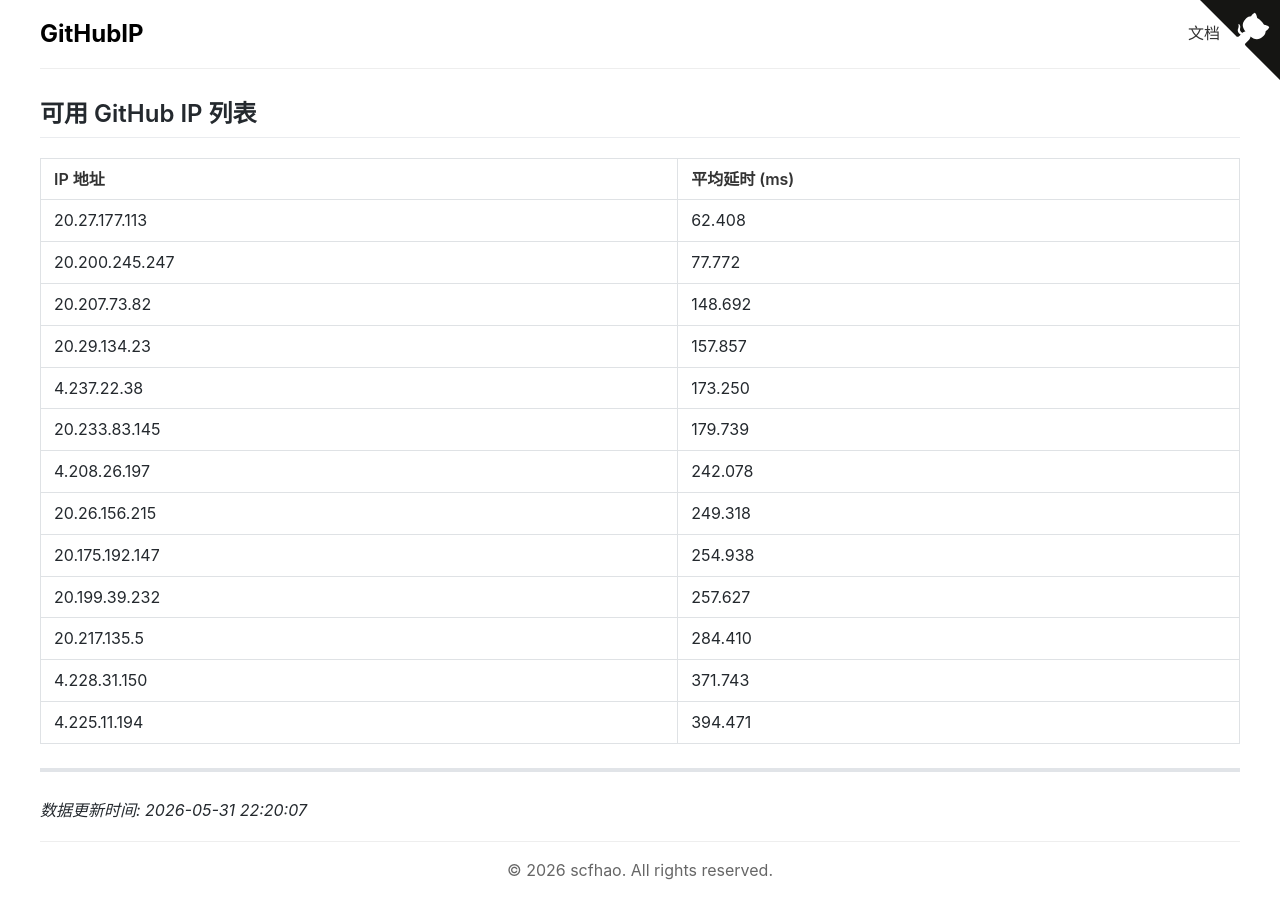
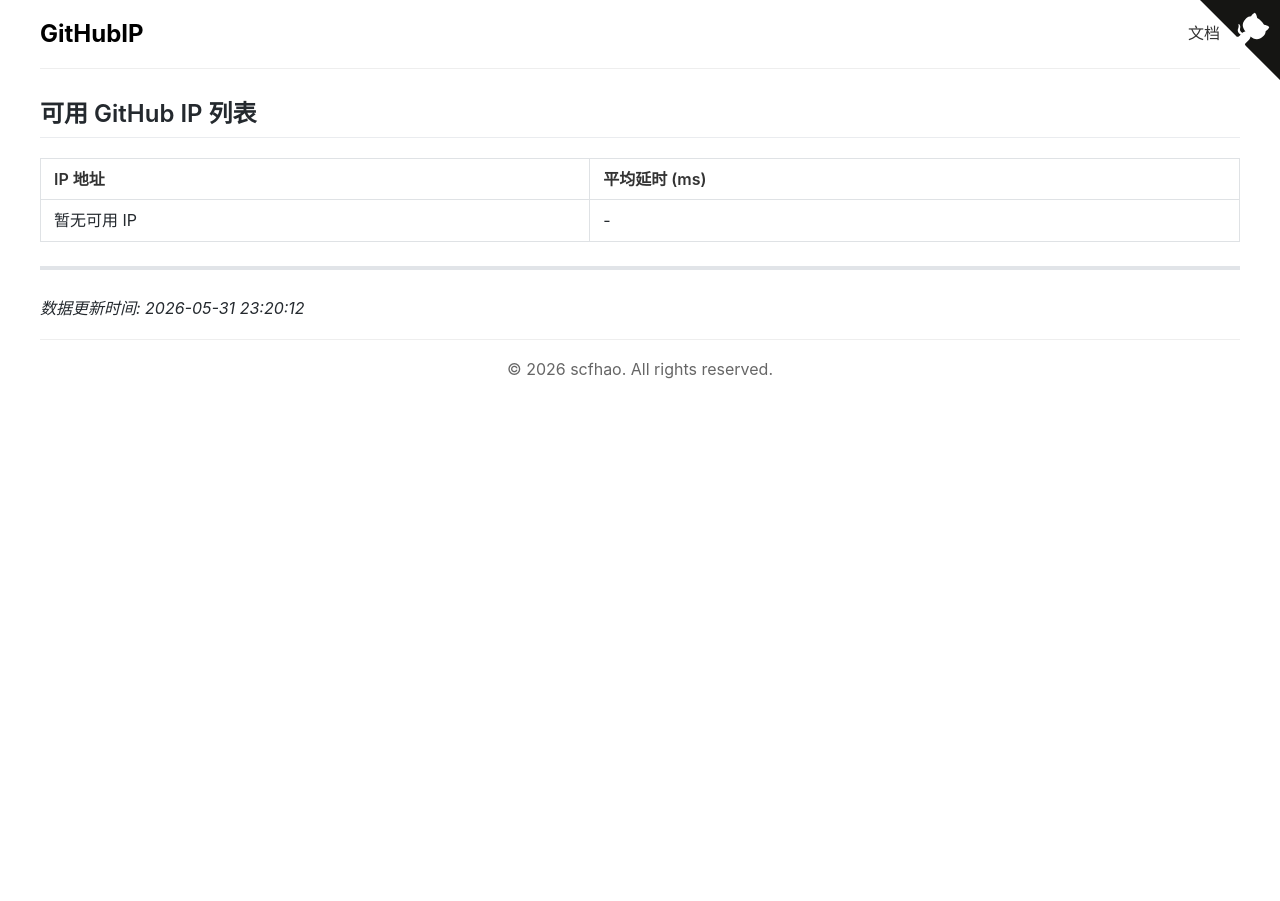
Before and after one commit to scfhao/GitHubIP, a Jekyll site: the page built from index.md, in a window 1280 px wide. Built offline with Jekyll 4.4.1, drawn with Linux system fonts in a browser that asks for light colours.

Commit message:
自动脚本执行 - 2026-05-31 23:20:12

```diff
--- a/index.md
+++ b/index.md
@@ -1,27 +1,15 @@
 ---
 layout: home
 title: GitHub IP 列表
-date: 2026-05-31 22:20:07
+date: 2026-05-31 23:20:12
 ---
 
 ## 可用 GitHub IP 列表
 
 | IP 地址 | 平均延时 (ms) |
 |---------|--------------|
-| 20.27.177.113 | 62.408 |
-| 20.200.245.247 | 77.772 |
-| 20.207.73.82 | 148.692 |
-| 20.29.134.23 | 157.857 |
-| 4.237.22.38 | 173.250 |
-| 20.233.83.145 | 179.739 |
-| 4.208.26.197 | 242.078 |
-| 20.26.156.215 | 249.318 |
-| 20.175.192.147 | 254.938 |
-| 20.199.39.232 | 257.627 |
-| 20.217.135.5 | 284.410 |
-| 4.228.31.150 | 371.743 |
-| 4.225.11.194 | 394.471 |
+| 暂无可用 IP | - |
 
 ---
 
-*数据更新时间: 2026-05-31 22:20:07*
+*数据更新时间: 2026-05-31 23:20:12*
```
